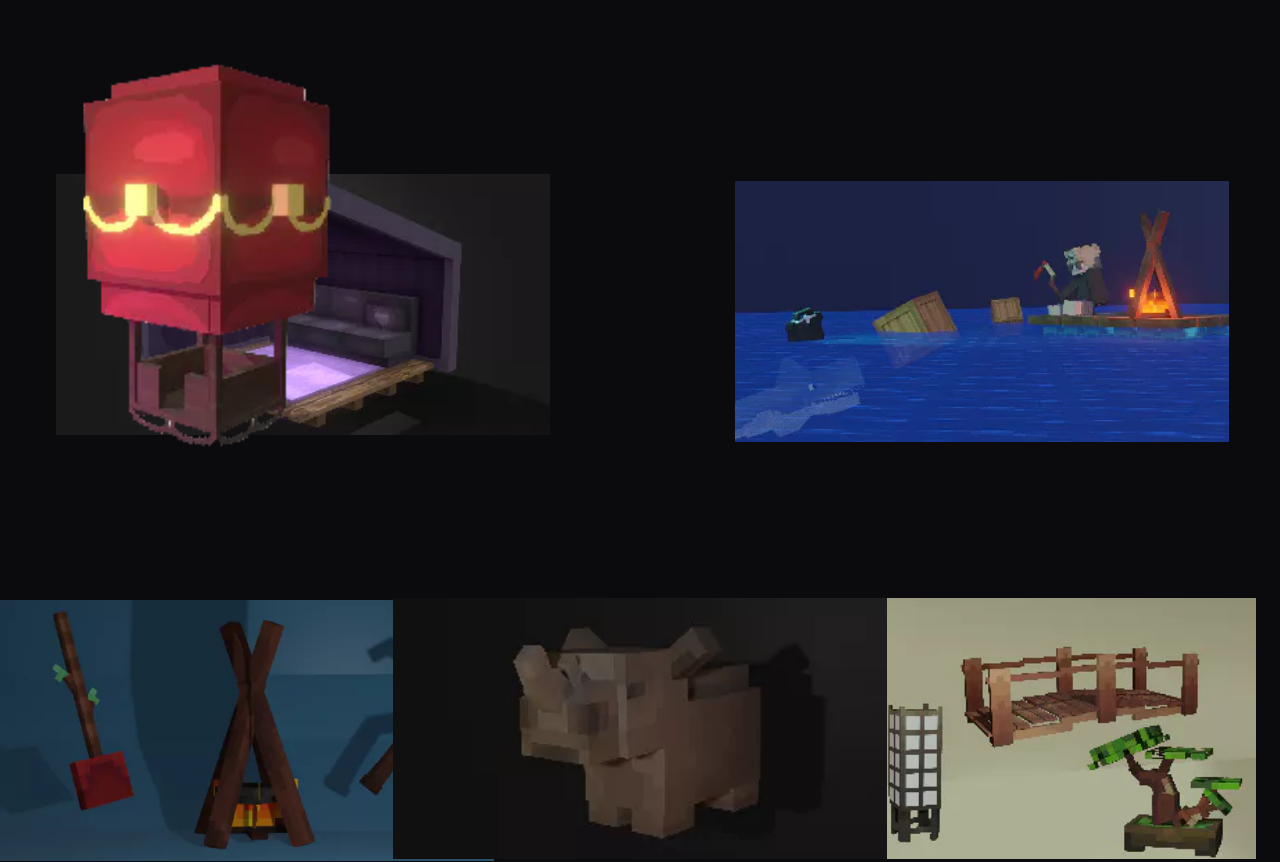
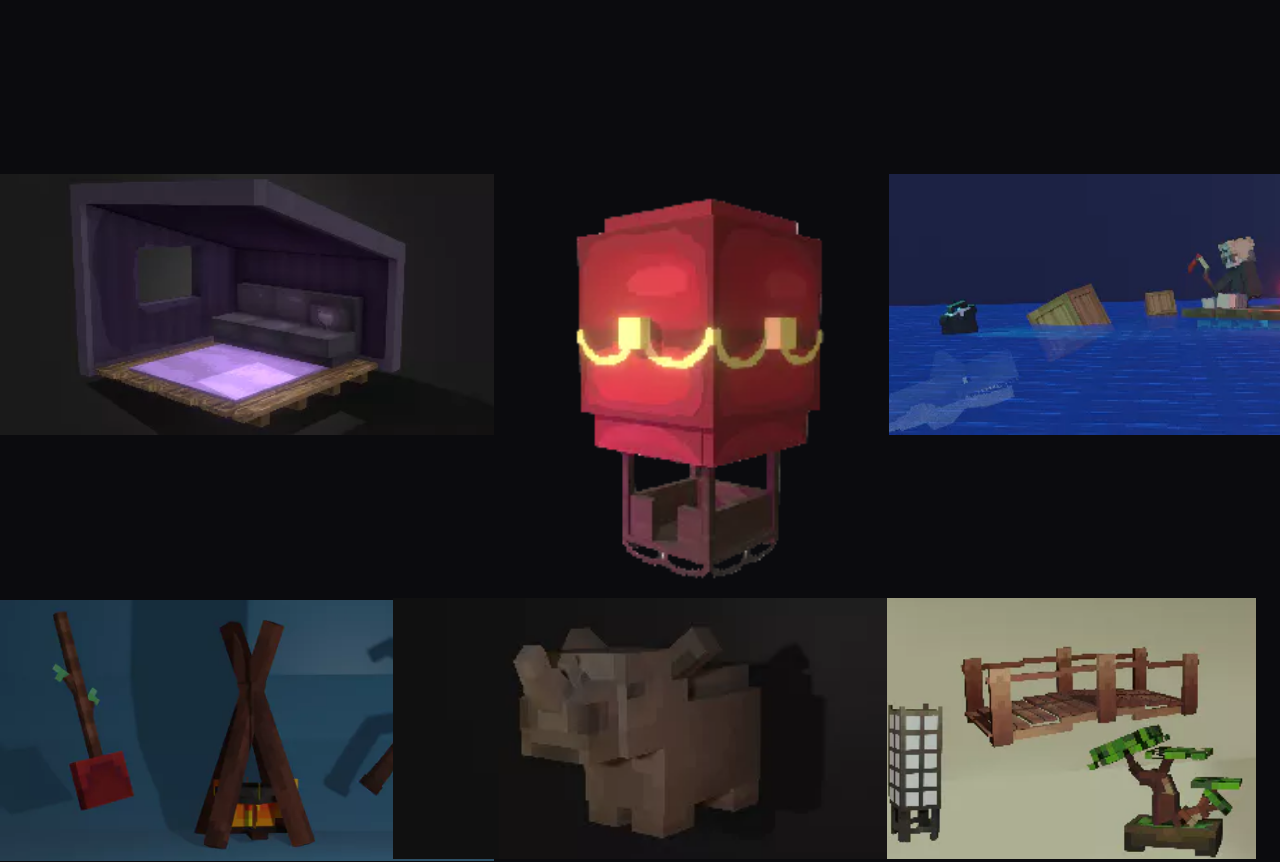
Before and after one commit to supxnova/McMartWebsite, a website built with Parcel: page nova.html in a window 1280 px wide. Shown: the part 1344-2206 px from the top of the page. Built offline with nearby package versions, Linux system fonts and the light colour scheme.

Commit message:
Add files via upload

```diff
--- a/nova.css
+++ b/nova.css
@@ -260,30 +260,21 @@
 .nova-image06 {
   width: 494px;
   height: 261px;
+  margin: auto;
   align-self: center;
   object-fit: cover;
-  margin-left: 70px;
-  margin-right: 70px;
 }
 .nova-image07 {
-  top: 25px;
-  left: 0px;
-  right: 0px;
   width: 397px;
   height: 387px;
   margin: auto;
-  position: absolute;
   align-self: center;
   object-fit: cover;
-  margin-left: 89px;
-  margin-right: 99px;
 }
 .nova-image08 {
-  top: 95px;
-  right: 73px;
   width: 494px;
   height: 261px;
-  position: absolute;
+  margin: auto;
   align-self: center;
   object-fit: cover;
 }
@@ -432,8 +423,7 @@
     height: 555px;
   }
   .nova-image06 {
-    margin-left: 56px;
-    margin-right: 69px;
+    margin: auto;
   }
   .nova-image07 {
     top: 35px;
```
Also changed, not shown: public/playground_assets/pixelart2-600w.png.
